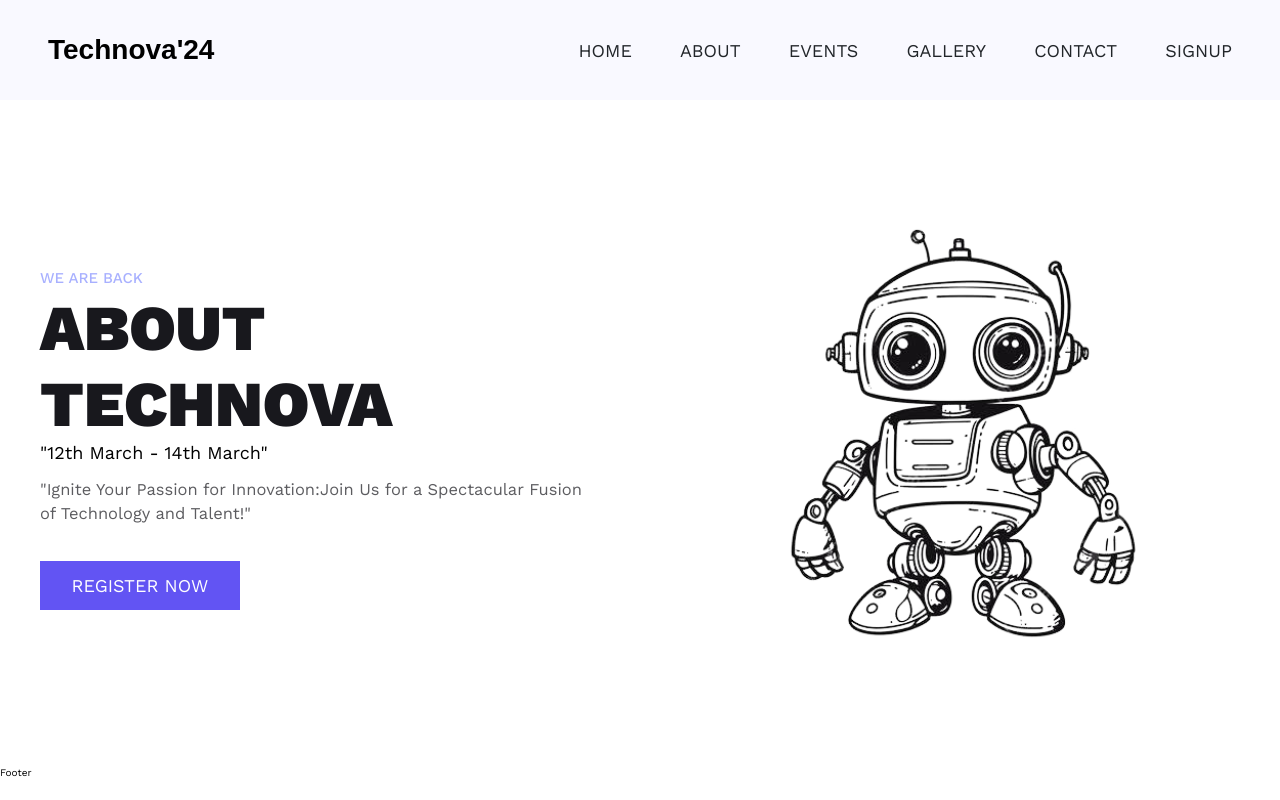
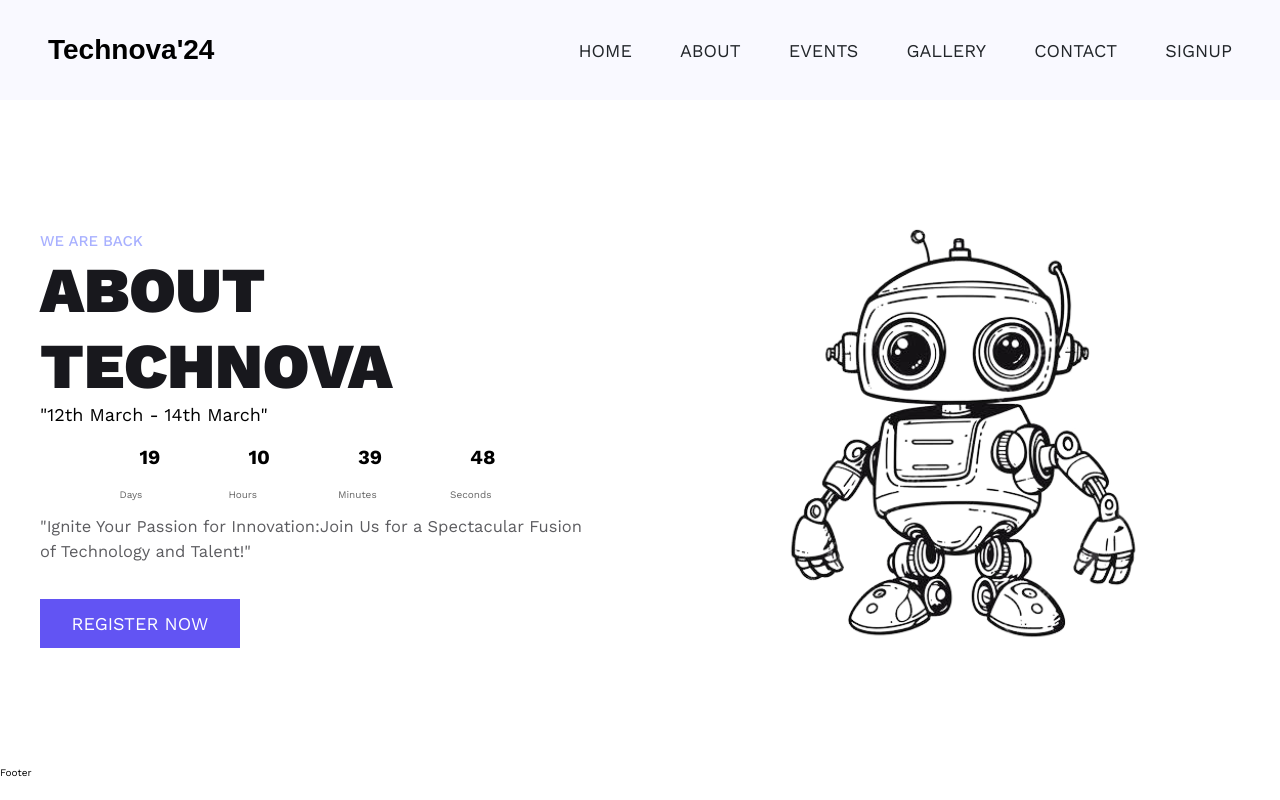
Before and after one commit to punita-1/mytechnova, a React (Vite) app: page /about in a window 1280 px wide. Built offline with nearby package versions, Linux system fonts and the light colour scheme.

Commit message:
timer added

```diff
--- a/src/Components/HeroSection.jsx
+++ b/src/Components/HeroSection.jsx
@@ -2,6 +2,7 @@ import React from "react";
 import { NavLink } from 'react-router-dom';
 import styled from 'styled-components';
 import { Button } from "../styles/Button";
+import Timer from "../timer";
 
 const HeroSection = ({ name, image }) => {
     return (<Wrapper>
@@ -14,10 +15,12 @@ const HeroSection = ({ name, image }) => {
                     {name}
                 </h1>
                 <h3>"12th March - 14th March"</h3>
+                <Timer/>
                 <p className='hero-para'>"Ignite Your Passion for Innovation:Join Us for a Spectacular Fusion of Technology and Talent!"</p>
                 <Button className='btn eventpage-btn'>
                     <NavLink to='/event'>Register Now</NavLink>
                 </Button>
+
             </div>
 
             <div className="section-hero-image">
--- /dev/null
+++ b/src/timer.css
@@ -0,0 +1,31 @@
+/* timer.css */
+
+.timer-container {
+  display: flex;
+  justify-content: center;
+}
+
+.timer {
+  display: flex;
+  justify-content: space-around;
+  width: 80%;
+}
+
+/* .timer-item {
+  text-align: center;
+} */
+
+.timer-value {
+  margin: 10px;
+  padding: 10px;
+  display: block;
+  font-size: 2rem;
+  font-weight: bold;
+  color: black;
+}
+
+.timer-label {
+  display: block;
+  font-size: 1rem;
+  color: #666;
+}
--- /dev/null
+++ b/src/timer.jsx
@@ -0,0 +1,55 @@
+import React, { useEffect } from 'react';
+import './timer.css';
+
+const Timer = () => {
+  useEffect(() => {
+    function startTimer() {
+      const eventDate = new Date("03/15/2024").getTime();
+
+      const updateClock = () => {
+        const currentTime = new Date().getTime();
+        const distance = eventDate - currentTime;
+
+        const days = Math.floor(distance / (1000 * 60 * 60 * 24));
+        const hours = Math.floor((distance % (1000 * 60 * 60 * 24)) / (1000 * 60 * 60));
+        const minutes = Math.floor((distance % (1000 * 60 * 60)) / (1000 * 60));
+        const seconds = Math.floor((distance % (1000 * 60)) / 1000);
+
+        document.getElementById('days').innerText = days;
+        document.getElementById('hours').innerText = hours;
+        document.getElementById('minutes').innerText = minutes;
+        document.getElementById('seconds').innerText = seconds;
+      };
+
+      updateClock();
+      setInterval(updateClock, 1000);
+    }
+
+    startTimer();
+  }, []);
+
+  return (
+    <div className="timer-container">
+      <div className="timer">
+        <div className="timer-item">
+          <span id="days" className="timer-value"></span>
+          <span className="timer-label">Days</span>
+        </div>
+        <div className="timer-item">
+          <span id="hours" className="timer-value"></span>
+          <span className="timer-label">Hours</span>
+        </div>
+        <div className="timer-item">
+          <span id="minutes" className="timer-value"></span>
+          <span className="timer-label">Minutes</span>
+        </div>
+        <div className="timer-item">
+          <span id="seconds" className="timer-value"></span>
+          <span className="timer-label">Seconds</span>
+        </div>
+      </div>
+    </div>
+  );
+};
+
+export default Timer;
```
